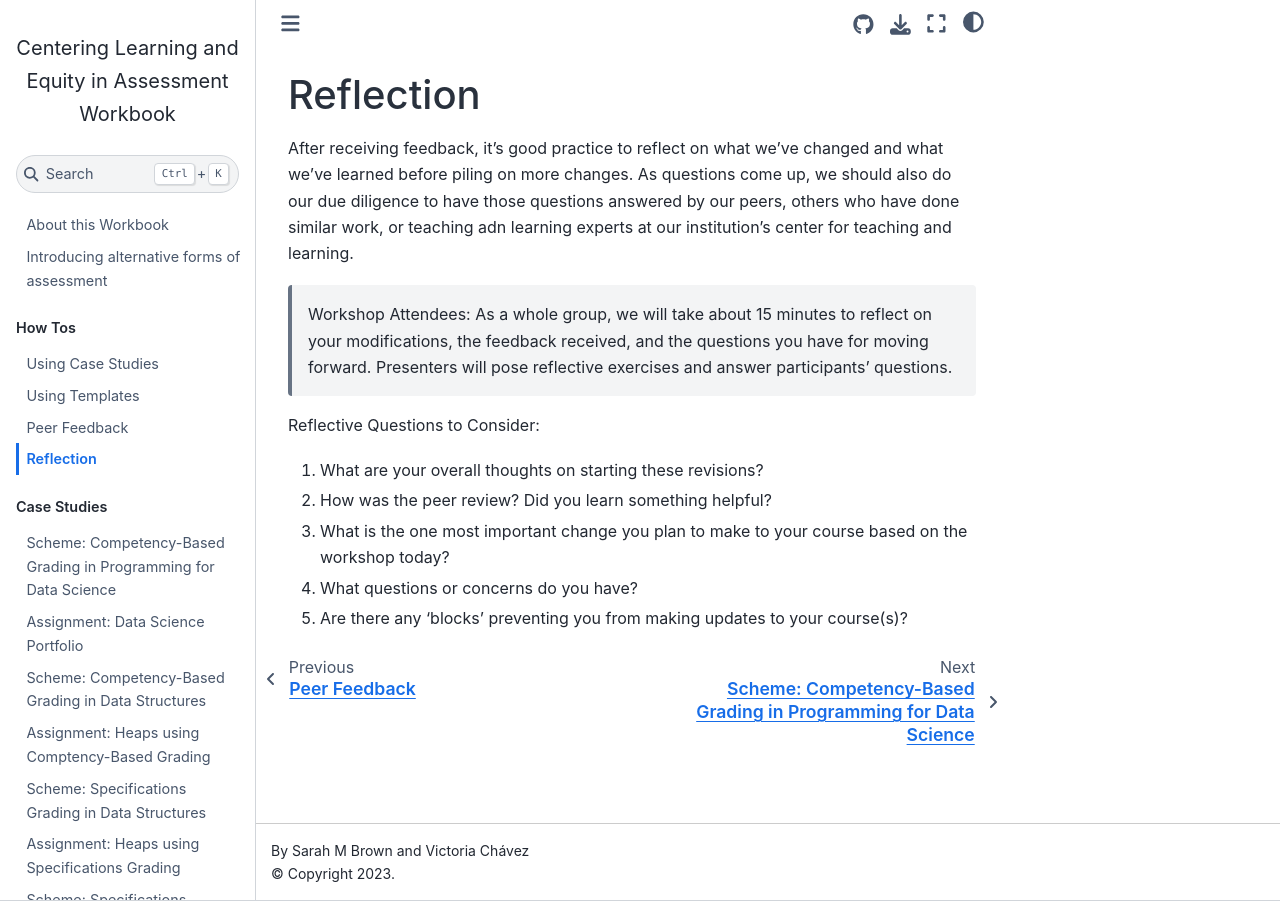
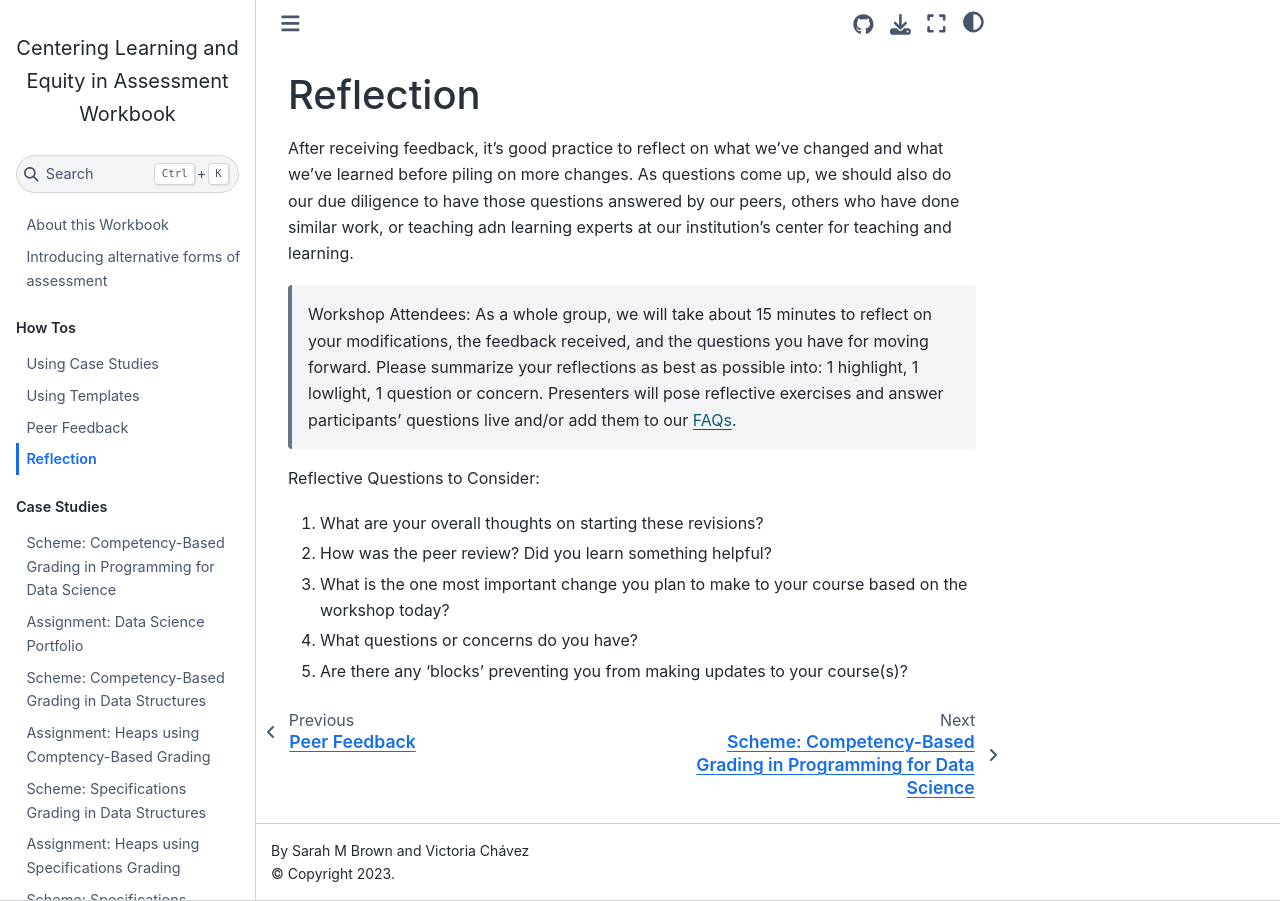
Before and after one commit to grading4learning/workbook, a Jupyter Book: the page built from practice/reflection.md, in a window 1280 px wide. Built offline with Jupyter Book 1.0.4 settings and Sphinx 7.4.7 and the Sphinx Book theme 1.1.4, drawn with Linux system fonts in a browser that asks for light colours.

Commit message:
expanded on instructions for attendees

```diff
--- a/practice/reflection.md
+++ b/practice/reflection.md
@@ -3,7 +3,7 @@
 After receiving feedback, it's good practice to reflect on what we've changed and what we've learned before piling on more changes. As questions come up, we should also do our due diligence to have those questions answered by our peers, others who have done similar work, or teaching adn learning experts at our institution's center for teaching and learning.
 
 
-> Workshop Attendees: As a whole group, we will take about 15 minutes to reflect on your modifications, the feedback received, and the questions you have for moving forward. Presenters will pose reflective exercises and answer participants’ questions.
+> Workshop Attendees: As a whole group, we will take about 15 minutes to reflect on your modifications, the feedback received, and the questions you have for moving forward. Please summarize your reflections as best as possible into: 1 highlight, 1 lowlight, 1 question or concern. Presenters will pose reflective exercises and answer participants’ questions live and/or add them to our [FAQs](../resources/faqs).
 
 Reflective Questions to Consider:
 
```
Also changed, not shown: practice/cases.md (+1 -1 lines), practice/peer-feedback.md (+1 -2 lines).
